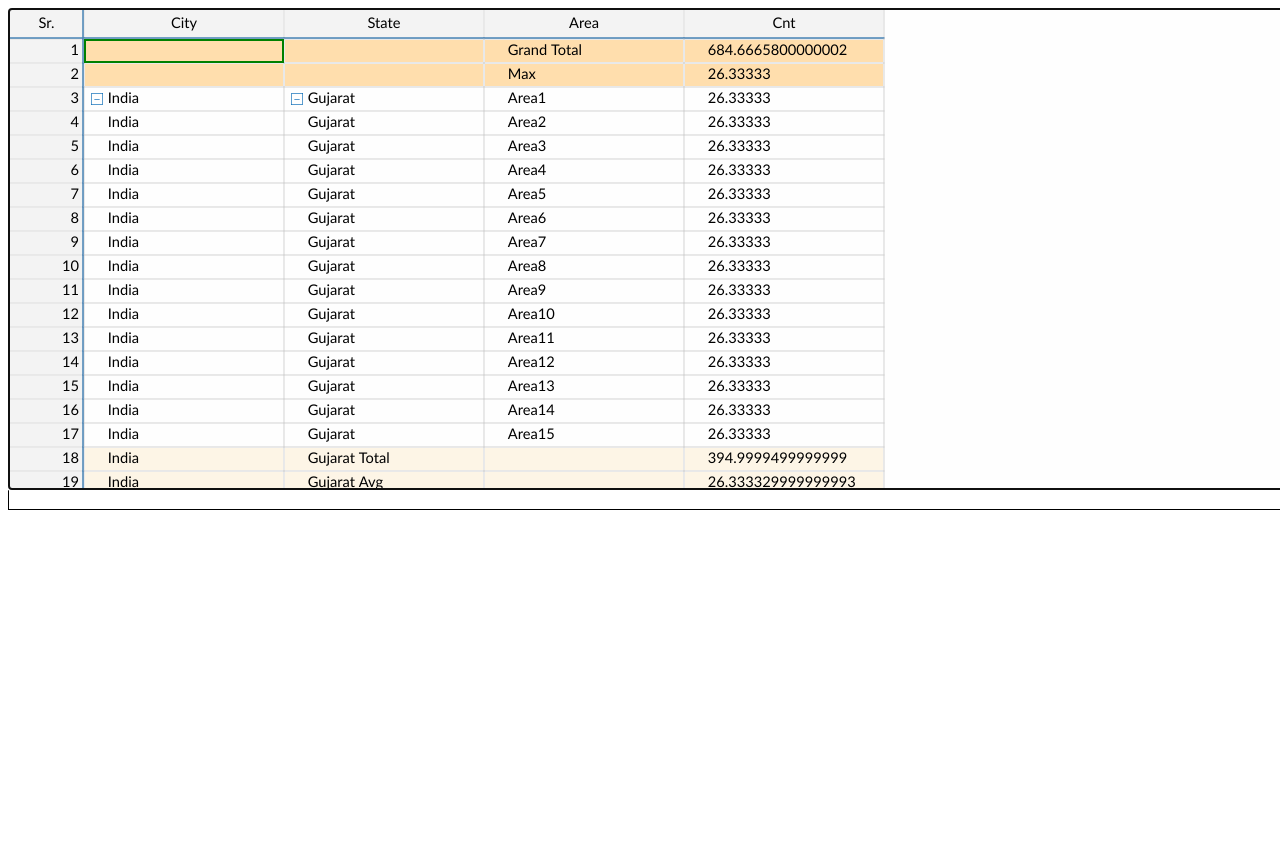
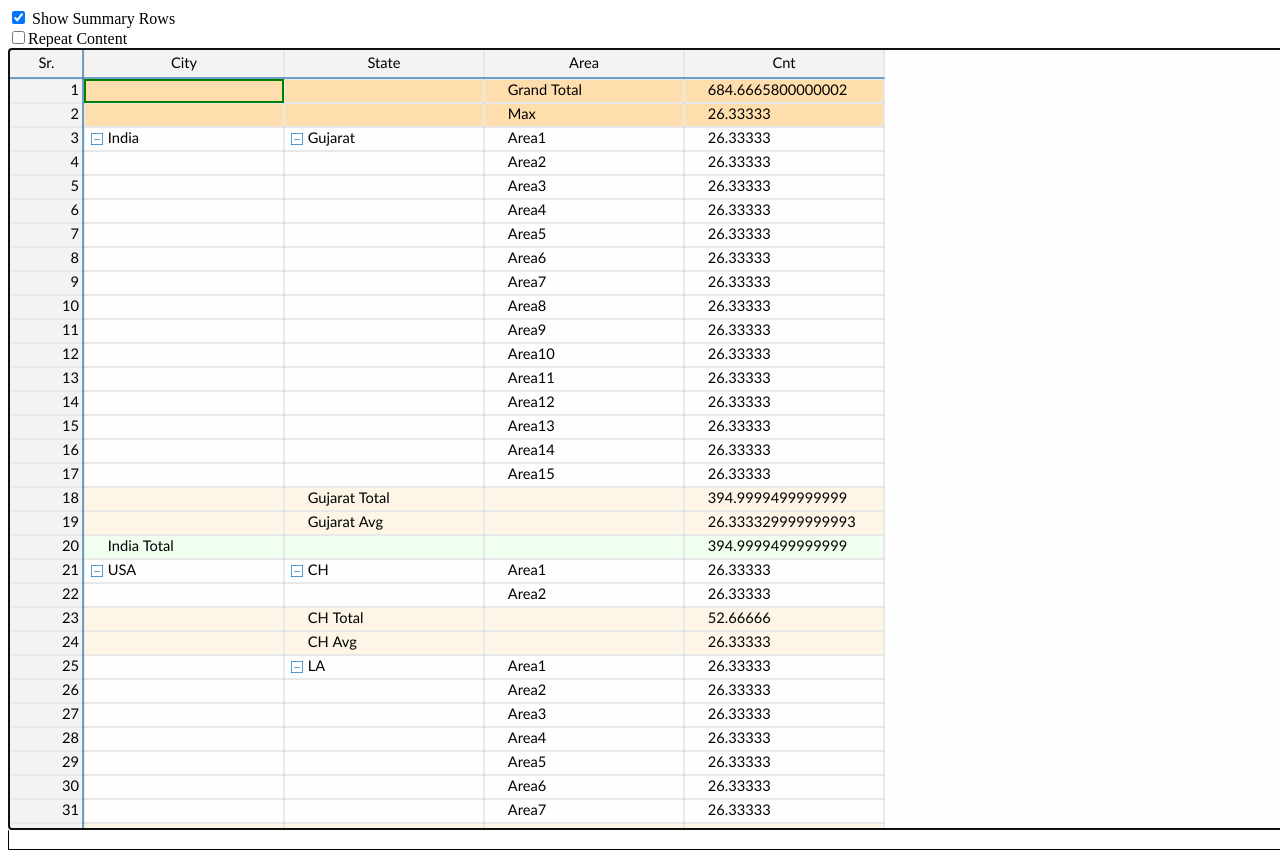
Before and after one commit to darshit-shah/CanvasGrid, a plain HTML site: page Example/pivot/index.html in a window 1280 px wide. Shown: the top 858 px of the page. Before the commit the page ends 800 px from the top, so only its background shows below. Drawn offline with Linux system fonts and the light colour scheme.

Commit message:
added anotation

```diff
--- a/CanvasGrid.js
+++ b/CanvasGrid.js
@@ -36,6 +36,12 @@
             else
                 return ele.data('objCanvasGrid').setItem(key, item, row, col);
         },
+        removeItem: function (ele, key) {
+            if (ele.data('objCanvasGrid') == undefined)
+                console.log('error in removeItem');
+            else
+                return ele.data('objCanvasGrid').removeItem(key);
+        },
         updateData: function (ele, data) {
             if (ele.data('objCanvasGrid') == undefined)
                 console.log('error in updateData');
@@ -687,10 +693,9 @@
                     }
 
                     anotatedItems[selectorIndex].item
-                        .css('left', x0 + 'px');
-                    anotatedItems[selectorIndex].item
+                        .css('left', x0 + 'px')
                         .css('top', function (x) {
-                            return (y0 + ((y1 - (y0)) / 2)) + 'px';
+                            return y0 + 'px';
                         });
                 }
                 else {
@@ -704,8 +709,6 @@
             if (rowStartIndex == -1 || rowEndIndex == -1 || colStartIndex == -1 || colEndIndex == -1)
                 return;
             adjustRowCol();
-            if (triggerChange != false)
-                ele.trigger('updateSelection', [{ key: options.MyKey, colStart: selectedColStartIndex[options.MyKey], rowStart: selectedRowStartIndex[options.MyKey], colEnd: selectedColEndIndex[options.MyKey], rowEnd: selectedRowEndIndex[options.MyKey]}]);
             var keys = Object.keys(selectedEndBox);
             for (var iSelector = 0; iSelector < keys.length; iSelector++) {
                 selectorIndex = keys[iSelector];
@@ -851,6 +854,8 @@
                     }
                 }
             }
+            if (triggerChange != false)
+                ele.trigger('updateSelection', [{ key: options.MyKey, colStart: selectedColStartIndex[options.MyKey], rowStart: selectedRowStartIndex[options.MyKey], colEnd: selectedColEndIndex[options.MyKey], rowEnd: selectedRowEndIndex[options.MyKey], selectedStartBox: selectedStartBox[options.MyKey], selectedEndBox: selectedEndBox[options.MyKey]}]);
             updateAnotatedItemPositions();
         }
 
@@ -859,14 +864,6 @@
                 key = options.MyKey;
             if (x == -1) {
                 if (cellSelectorsVisible[key] == true) {
-                    //                    d3.select(cellSelectors[key][0])
-                    //                            .transition()
-                    //                            .duration(isDragStart == true ? 0 : 100)
-                    //                            .style('left', '-10px')
-                    //                            .style('top', '-10px')
-                    //                            .style('width', '0px')
-                    //                            .style('height', '0px')
-                    //                            ;
                     cellSelectors[key].hide();
                     cellSelectorsVisible[key] = false;
                 }
@@ -913,8 +910,10 @@
                 }
                 cellEditorSizes = { x: x, y: y, x1: x1, y1: y1 };
 
-                y1 -= 2 * (parseFloat(cellEditor.css('border-width')) + parseFloat(cellEditor.css('padding')));
-                x1 -= 2 * (parseFloat(cellEditor.css('border-width')) + parseFloat(cellEditor.css('padding')));
+                x1 -= 2 * (cellSelectorBorder + parseFloat(cellEditor.css('padding')));
+                y1 -= 2 * (cellSelectorBorder + parseFloat(cellEditor.css('padding')));
+                //                y1 -= 2 * (parseFloat(cellEditor.css('border-width')) + parseFloat(cellEditor.css('padding')));
+                //                x1 -= 2 * (parseFloat(cellEditor.css('border-width')) + parseFloat(cellEditor.css('padding')));
 
                 cellEditor.css('left', x);
                 cellEditor.css('top', y);
@@ -1510,8 +1509,8 @@
 
             delete selectedStartBox[key];
             delete selectedEndBox[key];
-
-            cellSelectors[key].remove();
+            if (cellSelectors[key].length > 0)
+                cellSelectors[key].remove();
             delete cellSelectors[key];
             delete cellSelectorsVisible[key];
         }
@@ -1556,12 +1555,19 @@
             anotatedItems[key] = { item: item, row: row, col: col, visible: false };
             anotatedItems[key].item.css("position", "absolute");
             anotatedItems[key].item.show();
-            anotatedItems[key].item.css('left', -100);
-            anotatedItems[key].item.css('top', -100);
+            //            anotatedItems[key].item.css('left', -100);
+            //            anotatedItems[key].item.css('top', -100);
             mainEvents.append(anotatedItems[key].item);
             setTimeout(function () {
                 updateAnotatedItemPositions();
             }, 0);
+        }
+
+        this.removeItem = function (key) {
+            if (anotatedItems[key] != undefined) {
+                anotatedItems[key].item.remove();
+                delete anotatedItems[key];
+            }
         }
 
         this.updateData = function (localData) {
--- a/Example/pivot/index.html
+++ b/Example/pivot/index.html
@@ -17,8 +17,13 @@
     </script>
 </head>
 <body>
+    <div>
+        <input type="checkbox" id="chkShowSummary" checked onclick="getData()" />
+        Show Summary Rows</div>
+    <div>
+        <input type="checkbox" id="chkRepeatContent" onclick="getData()"/>Repeat Content</div>
     <div id="resizableDiv" style="border: 1px solid #000000; width: auto; display: table;">
-        <div id="myDiv" style="width: 1400px; min-height: 500px; position: relative;">
+        <div id="myDiv" style="width: 1400px; min-height: 800px; position: relative;">
         </div>
     </div>
 </body>
--- a/Example/pivot/pivot.js
+++ b/Example/pivot/pivot.js
@@ -71,9 +71,6 @@ function loadTable(data) {
         var measures = [colArr[3]];
 
         //table level config
-        var collapsible = true;
-        var showSummary = true;
-        var repeatContent = false;
         var grandTotal = {
             position: 'top',
             aggregation: {
@@ -84,6 +81,18 @@ function loadTable(data) {
                 count: { display: false, summaryTitle: '#', style: { bgColor: '#FFDEAD', foreColor: '#000', fontWeight: 'bold'} }
             }
         };
+        prepareData({ collapsible: true, showSummary: $('#chkShowSummary').is(":checked"), repeatContent: $('#chkRepeatContent').is(":checked"), grandTotal: grandTotal, dimensions: dimensions, measures: measures, data: data.content.tableData, cb: bindGrid });
+    }
+}
+
+function prepareData(options) {
+    var collapsible = options.collapsible;
+    var showSummary = options.showSummary;
+    var repeatContent = options.repeatContent;
+    var grandTotal = options.grandTotal;
+    var dimensions = options.dimensions;
+    var measures = options.measures;
+    var data = options.data;
 
     var summaryRowCount = 0;
     if (grandTotal != undefined) {
@@ -108,31 +117,42 @@ function loadTable(data) {
         }
     }
 
-        var arrSummaryRowsDet = axiomPivotHelper.prepareSummaryRow(data.content.tableData, dimensions, measures, grandTotal);
+    var arrSummaryRowsDet = axiomPivotHelper.prepareSummaryRow(data, dimensions, measures, grandTotal);
     var arrSummaryRows = arrSummaryRowsDet.summaryRows;
     var collapsedInfo = arrSummaryRowsDet.collapsedInfo;
 
     var colInfo = [];
-        for (var i = 0; i < data.content.fieldData.length; i++) {
+    for (var i = 0; i < dimensions.length; i++) {
         var info = {};
-            info.name = data.content.fieldData[i].fieldRefNumber;
+        info.name = dimensions[i].fieldRefNumber;
+        info.width = 200;
+        colInfo.push(info);
+        info = null;
+    }
+    for (var i = 0; i < measures.length; i++) {
+        var info = {};
+        info.name = measures[i].fieldRefNumber;
         info.width = 200;
         colInfo.push(info);
         info = null;
     }
 
+    function processData() {
         var icons = [];
-        function processData() {
-            icons = [];
         var colData = JSON.parse(JSON.stringify(colInfo));
         var rowData = [];
-
+        var latestCollapsedInfo = {};
         var currSummaryRow = 0;
         var rowIndex = 0;
-            for (var r = 0; r < data.content.tableData.length; r++) {
-                if (currSummaryRow < arrSummaryRows.length && (r - 1 >= arrSummaryRows[currSummaryRow].rEndIndex)) {
+        for (var r = 0; r < data.length; r++) {
+            if (showSummary == true && currSummaryRow < arrSummaryRows.length && (r - 1 >= arrSummaryRows[currSummaryRow].rEndIndex)) {
                 if (r - 1 == arrSummaryRows[currSummaryRow].rEndIndex) {
                     rowData.push($.extend(true, {}, arrSummaryRows[currSummaryRow].row));
+                    if (repeatContent == false && arrSummaryRows[currSummaryRow].cIndex != undefined) {
+                        for (var cNext = 0; cNext < arrSummaryRows[currSummaryRow].cIndex; cNext++) {
+                            rowData[rowData.length - 1][colInfo[cNext].name] = "";
+                        }
+                    }
                     rowIndex++;
                 }
                 currSummaryRow++;
@@ -140,12 +160,19 @@ function loadTable(data) {
             }
             else {
                 if (collapsedInfo[r] != undefined) {
+                    latestCollapsedInfo = collapsedInfo[r];
                     var added = false;
-                        for (var c = 0; c < colInfo.length; c++) {
+                    for (var c = 0; c < dimensions.length - 1; c++) {
                         if (collapsedInfo[r][colData[c].name] != undefined) {
                             icons.push({ id: rowIndex + '_' + c, row: (rowIndex + 1), col: (c + 1), data: { r: r, c: c} });
                             if (collapsedInfo[r][colData[c].name].isCollapsed) {
-                                    rowData.push($.extend(true, {}, data.content.tableData[r]));
+                                rowData.push($.extend(true, {}, data[r]));
+                                if (repeatContent == false) {
+                                    for (var cNext = 0; cNext < c; cNext++) {
+                                        if (!latestCollapsedInfo.hasOwnProperty(colInfo[cNext].name))
+                                            rowData[rowData.length - 1][colInfo[cNext].name] = "";
+                                    }
+                                }
                                 for (var cNext = c + 1; cNext < colInfo.length; cNext++) {
                                     rowData[rowData.length - 1][colInfo[cNext].name] = "";
                                 }
@@ -153,9 +180,15 @@ function loadTable(data) {
                                 added = true;
                                 //debugger;
                                 r += (collapsedInfo[r][colData[c].name].rEndIndex - collapsedInfo[r][colData[c].name].rStartIndex);
-                                    while (currSummaryRow < arrSummaryRows.length && (r >= arrSummaryRows[currSummaryRow].rEndIndex)) {
+                                while (showSummary == true && currSummaryRow < arrSummaryRows.length && (r >= arrSummaryRows[currSummaryRow].rEndIndex)) {
                                     if (r == arrSummaryRows[currSummaryRow].rEndIndex && arrSummaryRows[currSummaryRow].cIndex <= c) {
                                         rowData.push($.extend(true, {}, arrSummaryRows[currSummaryRow].row));
+                                        if (repeatContent == false) {
+                                            for (var cNext = 0; cNext < c; cNext++) {
+                                                if (arrSummaryRows[currSummaryRow].cIndex == c)
+                                                    rowData[rowData.length - 1][colInfo[cNext].name] = "";
+                                            }
+                                        }
                                         rowIndex++;
                                     }
                                     currSummaryRow++;
@@ -165,19 +198,36 @@ function loadTable(data) {
                         }
                     }
                     if (!added) {
-                            rowData.push($.extend(true, {}, data.content.tableData[r]));
+                        rowData.push($.extend(true, {}, data[r]));
+                        if (repeatContent == false) {
+                            for (var c = 0; c < dimensions.length - 1; c++) {
+                                if (!latestCollapsedInfo.hasOwnProperty(colData[c].name)) {
+                                    rowData[rowData.length - 1][colData[c].name] = "";
+                                }
+                            }
+                        }
                         rowIndex++;
                     }
                 }
                 else {
-                        rowData.push($.extend(true, {}, data.content.tableData[r]));
+                    rowData.push($.extend(true, {}, data[r]));
+                    if (repeatContent == false) {
+                        for (var c = 0; c < dimensions.length - 1; c++) {
+                            rowData[rowData.length - 1][colData[c].name] = "";
+                        }
+                    }
                     rowIndex++;
                 }
             }
         }
 
-            while (currSummaryRow < arrSummaryRows.length) {
+        while (showSummary == true && currSummaryRow < arrSummaryRows.length) {
             rowData.push($.extend(true, {}, arrSummaryRows[currSummaryRow].row));
+            if (repeatContent == false && arrSummaryRows[currSummaryRow].cIndex != undefined) {
+                for (var cNext = 0; cNext < arrSummaryRows[currSummaryRow].cIndex; cNext++) {
+                    rowData[rowData.length - 1][colInfo[cNext].name] = "";
+                }
+            }
             currSummaryRow++;
         }
 
@@ -196,24 +246,26 @@ function loadTable(data) {
             }
             rowInfo.push(info);
         }
+        options.cb(colInfo, rowInfo, icons, collapsedInfo, processData);
+    }
+    processData();
+}
 
-
+function bindGrid(colInfo, rowInfo, icons, collapsedInfo, processData) {
     if ($('#myDiv').data('objCanvasGrid') == undefined) {
         $('#myDiv').data('objCanvasGrid', null);
-                myGrid = $('#myDiv').CanvasGrid({ colInfo: colData, data: rowInfo, readOnly: true });
+        myGrid = $('#myDiv').CanvasGrid({ colInfo: [].concat(colInfo), data: rowInfo, readOnly: true });
         myGrid.addCellSelector($('#myDiv'), "Green", 1, 1, 1, 1, "MyGrid");
     }
     else {
         myGrid.updateData($('#myDiv'), rowInfo);
     }
     for (var i = 0; i < icons.length; i++) {
-                addIcon(icons[i].id, icons[i].row, icons[i].col, icons[i].data);
+        addIcon(icons[i].id, icons[i].row, icons[i].col, icons[i].data, colInfo, collapsedInfo, processData);
     }
 }
 
-        processData();
-    }
-    function addIcon(id, row, col, data) {
+function addIcon(id, row, col, data, colInfo, collapsedInfo, processData) {
     var icon = $('<img>');
     if (collapsedInfo[data.r][colInfo[data.c].name].isCollapsed == true) {
         icon.attr("src", "expand.png")
@@ -221,13 +273,13 @@ function loadTable(data) {
     else {
         icon.attr("src", "collapse.png")
     }
-        icon.css("margin-top", "-10px");
+    icon.css("margin-top", "2px");
     icon.attr("id", id);
     icon.data('data', data);
     icon.on('click', function (e) {
         collapsedInfo[data.r][colInfo[data.c].name].isCollapsed = !collapsedInfo[data.r][colInfo[data.c].name].isCollapsed;
+        icons = [];
         processData();
     });
     myGrid.setItem($('#myDiv'), id, icon, row, col);
 }
-}
```
Lines whose indentation alone changed are shown as unchanged.
